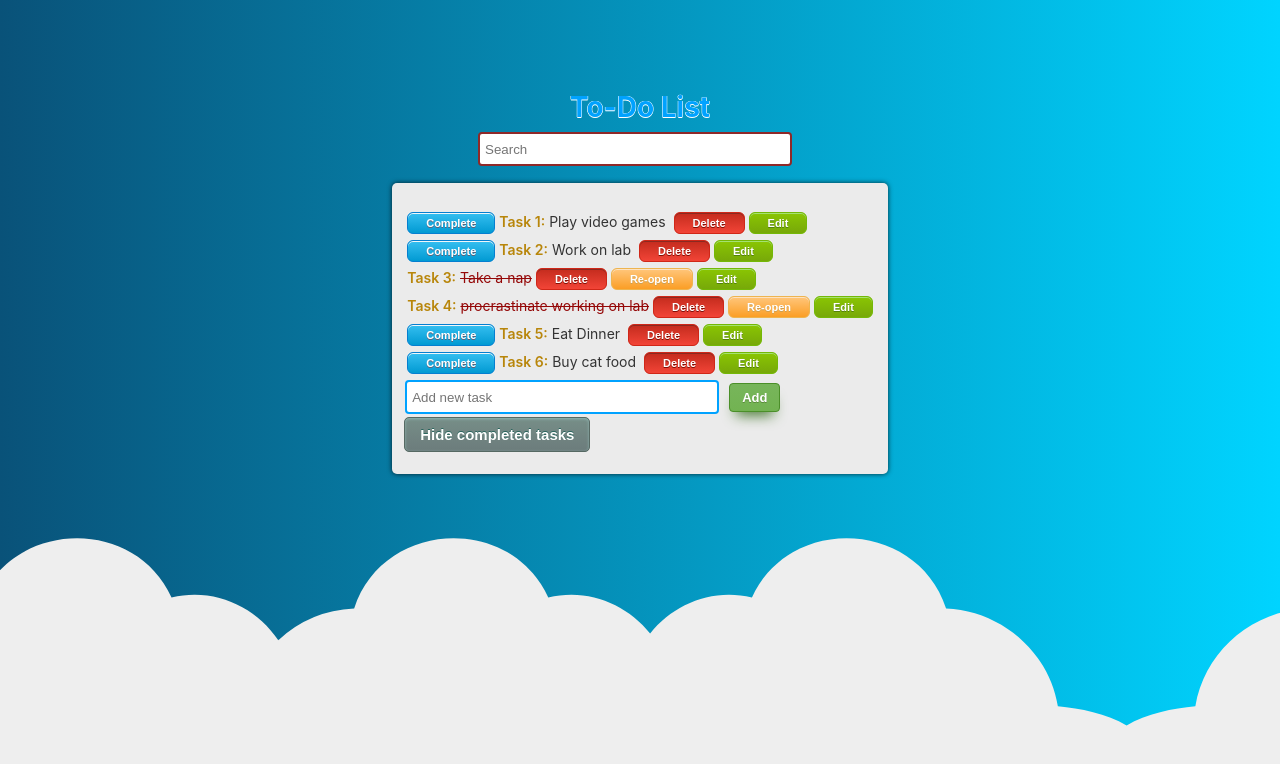
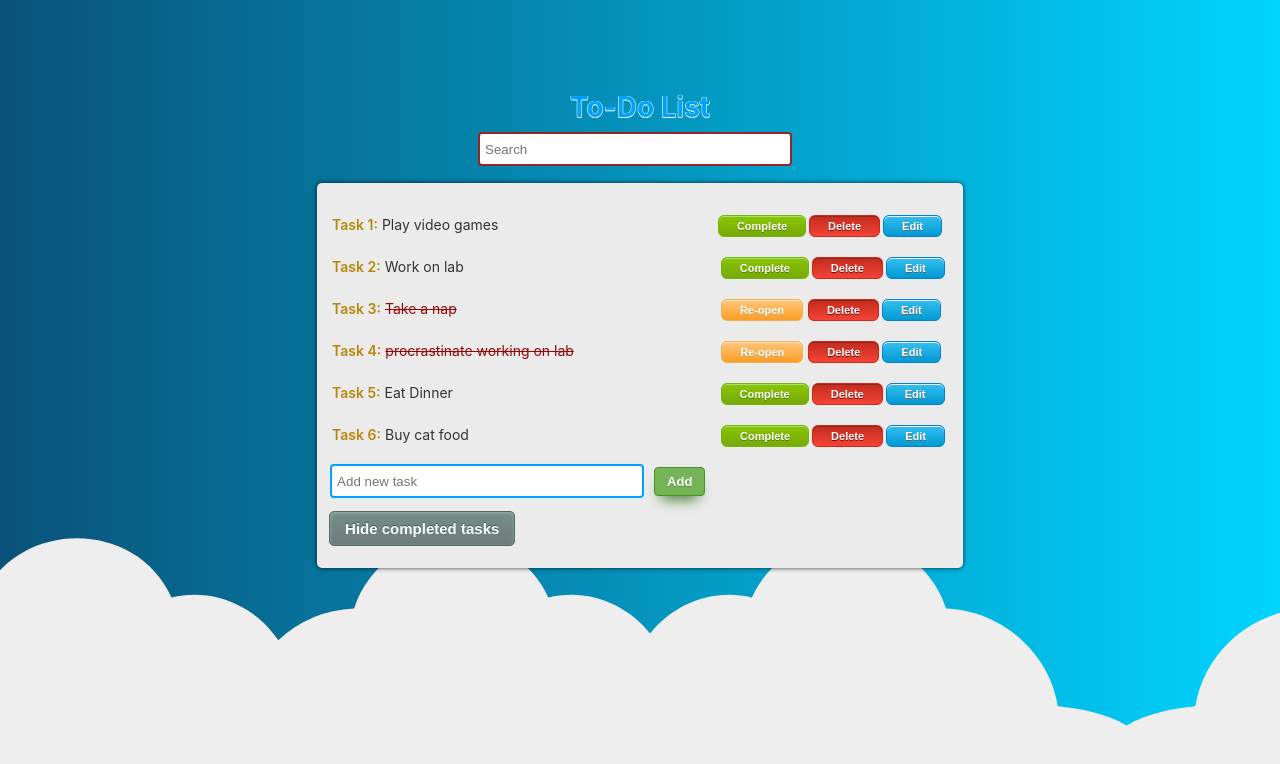
Before and after one commit to ssiddiqui87/DevBuild_Lab16.3, an Angular app: page / in a window 1280 px wide. Shown: the top 764 px of the page. Built offline with nearby package versions, Linux system fonts and the light colour scheme.

Commit message:
CSS/Formatting changes

```diff
--- a/src/app/app.component.html
+++ b/src/app/app.component.html
@@ -14,15 +14,11 @@
 
       <div *ngFor="let i = index; let t of tasks | filter : searchText" [hidden]="t.completed && hideCompletedTasks">
         <tr>
-          <td *ngIf="t.completed == false">
-            <button (click)="completeTask(t)" class="markComplete">
-              Complete
-            </button>
-          </td>
+
 
           <td *ngIf="t.completed == false" class="taskNumber">Task {{i+1}}: </td>
 
-          <td *ngIf="t.completed == false">{{ t.taskTitle }}</td>
+          <td *ngIf="t.completed == false" width="325px">{{ t.taskTitle }}</td>
 
           <td>
             <span class="taskNumber" *ngIf="t.completed == true">
@@ -30,35 +26,43 @@
             </span>
           </td>
 
-          <td *ngIf="t.completed == true" class="taskComplete">
+          <td *ngIf="t.completed == true" class="taskComplete" width="330px">
             {{ t.taskTitle }}
           </td>
 
-          <td>
+          <td class="buttonAlign">
+
+            <button *ngIf="t.completed == false" (click)="completeTask(t)" class="markComplete">
+              Complete
+            </button>
+            <button *ngIf="t.completed == true" (click)="completeTask(t)" class="reopenButton">
+              Re-open
+            </button>
             <button (click)="deleteTask(t, i)" class="deleteButton">
               Delete
             </button>
-          </td>
 
-          <td *ngIf="t.completed == true">
-            <button (click)="completeTask(t)" class="reopenButton">
-              Re-open
-            </button>
-          </td>
 
-          <td>
             <button (click)="t.edit = toggleEdit()" class="editButton">
               Edit
             </button>
           </td>
+        </tr>
+        <tr>
+          <td></td>
+          <td>
+            <input [hidden]="!t.edit" type="text" [(ngModel)]="editInput" class="editInputBox" placeholder="Edit your task" style="margin:0" />
+          </td>
+        </tr>
+        <tr>
+          <td></td>
+          <td>
+            <button [hidden]="!t.edit" *ngIf="t.edit" (click)="editTask(t);t.edit = !toggleEdit()" class="addTask">
+              Save changes
+            </button>
 
-          <td [hidden]="!t.edit">
-            <input type="text" [(ngModel)]="editInput" class="editInputBox" placeholder="Edit your task" />
-          </td>
-
-          <td [hidden]="!t.edit">
-            <button *ngIf="t.edit" (click)="editTask(t);t.edit = !toggleEdit()" class="addTask">
-              Save changes
+            <button *ngIf="t.edit" (click)="t.edit = toggleEdit()" class="addTask">
+              Cancel
             </button>
           </td>
 
--- a/src/app/app.component.ts
+++ b/src/app/app.component.ts
@@ -11,10 +11,9 @@ export class AppComponent {
 
   userInput: string;
   editInput: string;
-  searchInput: string;
   hideCompletedTasks: boolean = false;
   taskFilterText = '';
-searchText:string;
+  searchText: string;
   tasks: Task[] = [
     { taskTitle: "Play video games", completed: false, edit: false },
     { taskTitle: "Work on lab", completed: false, edit: false },
@@ -23,7 +22,7 @@ searchText:string;
     { taskTitle: "Eat Dinner", completed: false, edit: false },
     { taskTitle: "Buy cat food", completed: false, edit: false }
   ]
- tasksCopy;
+  tasksCopy;
   addTask = function () {
     this.tasks.push({ taskTitle: this.userInput, completed: false });
     this.userInput = "";
@@ -61,14 +60,5 @@ searchText:string;
 
     return this.tasks;
   }
-  characters = [
-    'Finn the human',
-    'Jake the dog',
-    'Princess bubblegum',
-    'Lumpy Space Princess',
-    'Beemo1',
-    'Beemo2'
-  ]
-
 
 }
--- a/src/styles.css
+++ b/src/styles.css
@@ -79,6 +79,7 @@ input[type=text]:focus {
 	padding:4px 18px;
 	text-decoration:none;
     text-shadow:0px 1px 0px #cc9f52;
+    margin: 0 5px 0 2px;
 }
 .reopenButton:hover {
 	background:linear-gradient(to bottom, #fb9e25 5%, #ffc477 100%);
@@ -94,7 +95,7 @@ input[type=text]:focus {
     text-decoration: line-through;
 }
 
-.markComplete {
+.editButton {
 	box-shadow:inset 0px 1px 0px 0px #f0f7fa;
 	background:linear-gradient(to bottom, #33bdef 5%, #019ad2 100%);
 	background-color:#33bdef;
@@ -109,12 +110,13 @@ input[type=text]:focus {
 	padding:4px 18px;
 	text-decoration:none;
     text-shadow:0px 1px 0px #5b6178;
+    margin: 3px;
 }
-.markComplete:hover {
+.editButton:hover {
 	background:linear-gradient(to bottom, #019ad2 5%, #33bdef 100%);
 	background-color:#019ad2;
 }
-.markComplete:active {
+.editButton:active {
 	position:relative;
 	top:1px;
 }
@@ -144,7 +146,7 @@ input[type=text]:focus {
 	top:1px;
 }
 
-.editButton {
+.markComplete {
 	box-shadow:inset 0px 1px 0px 0px #a4e271;
 	background:linear-gradient(to bottom, #89c403 5%, #77a809 100%);
 	background-color:#89c403;
@@ -159,12 +161,13 @@ input[type=text]:focus {
 	padding:4px 18px;
 	text-decoration:none;
     text-shadow:0px 1px 0px #528009;
+    margin: 3px;
 }
-.editButton:hover {
+.markComplete:hover {
 	background:linear-gradient(to bottom, #77a809 5%, #89c403 100%);
 	background-color:#77a809;
 }
-.editButton:active {
+.markComplete:active {
 	position:relative;
 	top:1px;
 }
@@ -198,6 +201,7 @@ h1 {
 	padding:8px 15px;
 	text-decoration:none;
     text-shadow:0px -1px 0px #2b665e;
+    margin-top:10px;
 }
 .showComplete:hover {
 	background:linear-gradient(to bottom, #6c7c7c 5%, #768d87 100%);
@@ -206,6 +210,10 @@ h1 {
 .showComplete:active {
 	position:relative;
 	top:1px;
+}
+
+.buttonAlign {
+    text-align:right;
 }
 
 .addTask {
@@ -223,6 +231,7 @@ h1 {
 	padding:6px 12px;
 	text-decoration:none;
     text-shadow:0px 1px 0px #5b8a3c;
+    margin-right:4px
 }
 .addTask:hover {
 	background:linear-gradient(to bottom, #72b352 5%, #77b55a 100%);
```
Lines whose indentation alone changed are shown as unchanged.
